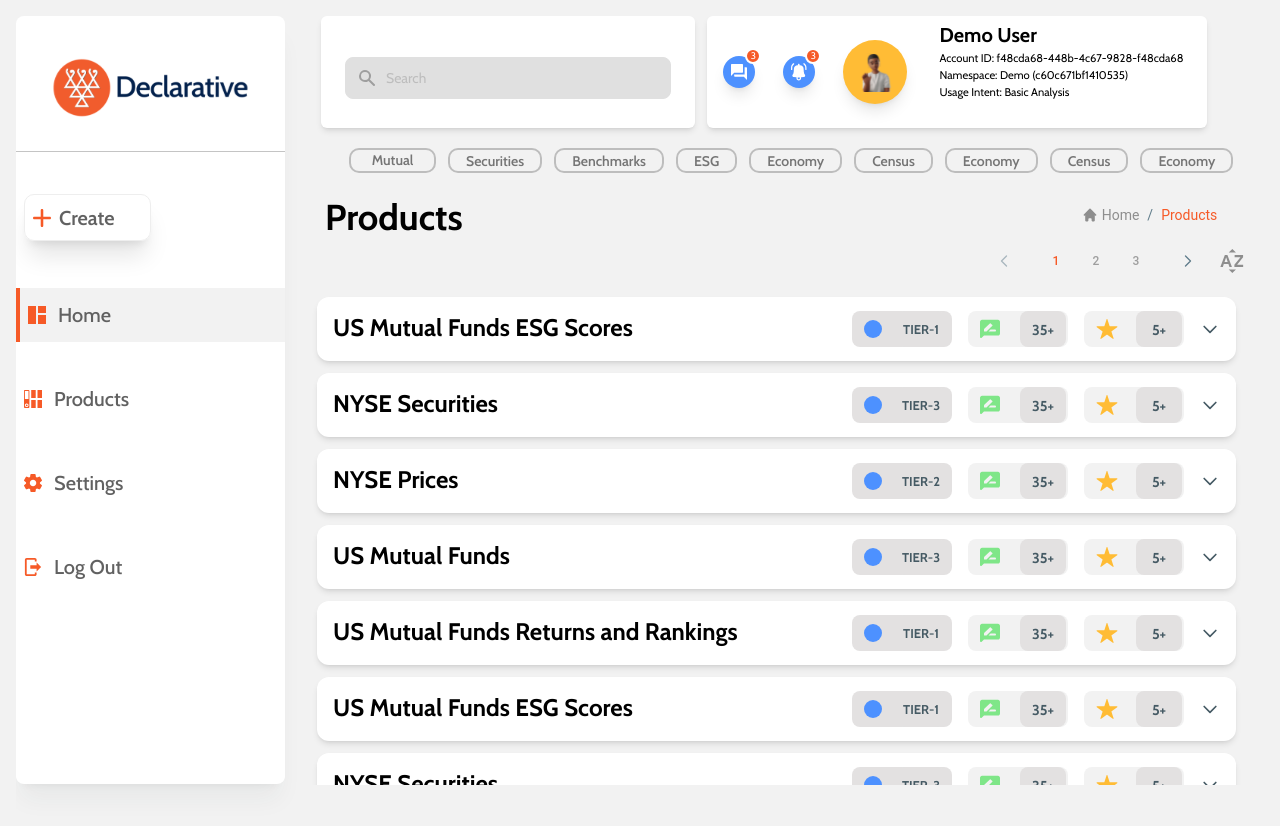
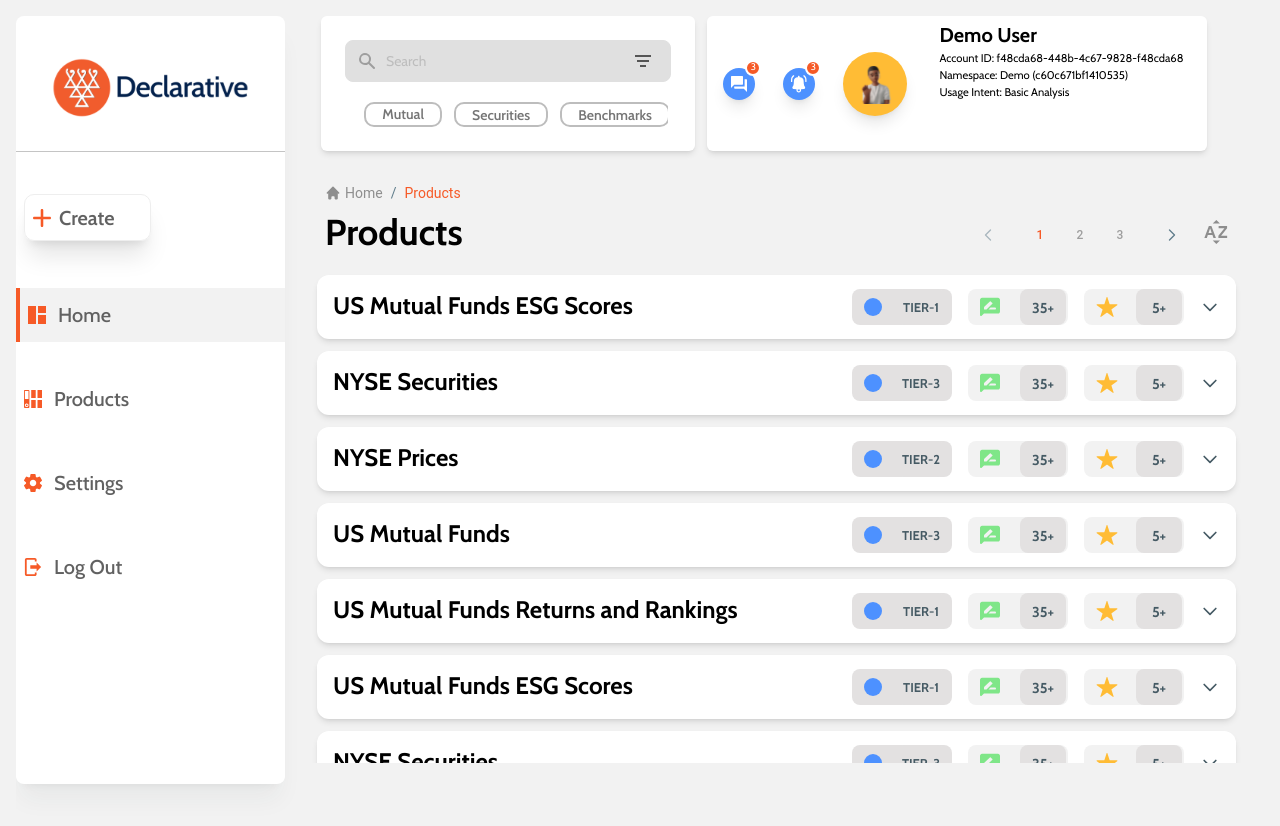
Before and after one commit to Umang1302/declarative, a Next.js app: page / in a window 1280 px wide. Shown: the top 826 px of the page. Built offline with nearby package versions, Linux system fonts and the light colour scheme.

Commit message:
desktop updated

```diff
--- a/src/app/layout.tsx
+++ b/src/app/layout.tsx
@@ -28,11 +28,11 @@ export default function RootLayout({
           <div className="flex h-[96vh]">
             <Sidebar active={active} setActive={setActive} />
           </div>
-          <div className="h-full w-full pl-6 4xl:px-[10%] max-w-[2018px] 5xl:mx-[5%] overflow-x-auto">
-            <div className="flex w-full h-[14vh] max-h-[130px] mx-3 mb-3">
+          <div className="h-full w-[98%] pl-6 4xl:px-[10%] max-w-[2018px] 5xl:mx-[5%] overflow-x-auto">
+            <div className="flex w-full mx-3 mb-3">
               <Navsearchbar />
             </div>
-            <div className="h-[83vh] w-full">{children}</div>
+            <div className="h-[80vh] w-full">{children}</div>
           </div>
         </div>
       </body>
--- a/src/app/page.tsx
+++ b/src/app/page.tsx
@@ -1,9 +1,7 @@
 "use client";
 
 import Hero from "@/components/dashboard/Hero";
-import LabelSection from "@/components/dashboard/LabelSection";
-import { Breadcrumbs, Button, IconButton } from "@material-tailwind/react";
-import { ChevronLeftIcon, ChevronRightIcon } from "@heroicons/react/24/outline";
+
 import ShowcaseProduct from "../components/dashboard/ShowcaseProduct";
 import { Cabin } from "next/font/google";
 import React from "react";
@@ -18,27 +16,16 @@ export default function Dashboard() {
   const [active, setActive] = React.useState(1);
   const dataLength = jsonData.data.length;
   const [prodData, setProdData] = React.useState<any>();
-  const [sort, setSort] = React.useState<boolean>(false);
 
-  const getItemProps = (index: any) =>
-    ({
-      // variant: active === index ? "filled" : "text",
-      // color: active === index ? "blue" : "blue-gray",
-      onClick: () => setActive(index),
-      className: `rounded-full shadow-none bg-transparent hover:bg-transparent hover:shadow-none ${
-        active === index ? "text-[#F65A27]" : "text-gray-500"
-      }`,
-    } as any);
-
-  const next = () => {
-    if (active === 5) return;
-    setActive(active + 1);
-  };
-
-  const prev = () => {
-    if (active === 1) return;
-    setActive(active - 1);
-  };
+  // const getItemProps = (index: any) =>
+  //   ({
+  //     // variant: active === index ? "filled" : "text",
+  //     // color: active === index ? "blue" : "blue-gray",
+  //     onClick: () => setActive(index),
+  //     className: `rounded-full shadow-none bg-transparent hover:bg-transparent hover:shadow-none ${
+  //       active === index ? "text-[#F65A27]" : "text-gray-500"
+  //     }`,
+  //   } as any);
 
   React.useEffect(() => {
     setTimeout(() => {
@@ -59,31 +46,31 @@ export default function Dashboard() {
     }
   }, [active]);
 
-  const sortFunctionality = () => {
-    if (!sort) {
-      setSort(true);
-    } else {
-      setSort(false);
-    }
+  // const sortFunctionality = () => {
+  //   if (!sort) {
+  //     setSort(true);
+  //   } else {
+  //     setSort(false);
+  //   }
 
-    const start = (active - 1) * 10;
-    const end = active * 10;
-    const currentData = jsonData.data.slice(start, end);
-    if (!sort) {
-      let sortedData = currentData.sort((a, b) =>
-        a.name > b.name
-          ? 1
-          : a.name === b.name
-          ? a.name > b.name
-            ? 1
-            : -1
-          : -1
-      );
-      setProdData(sortedData);
-    } else {
-      setProdData(currentData);
-    }
-  };
+  //   const start = (active - 1) * 10;
+  //   const end = active * 10;
+  //   const currentData = jsonData.data.slice(start, end);
+  //   if (!sort) {
+  //     let sortedData = currentData.sort((a, b) =>
+  //       a.name > b.name
+  //         ? 1
+  //         : a.name === b.name
+  //         ? a.name > b.name
+  //           ? 1
+  //           : -1
+  //         : -1
+  //     );
+  //     setProdData(sortedData);
+  //   } else {
+  //     setProdData(currentData);
+  //   }
+  // };
 
   if (loading) {
     return (
@@ -92,11 +79,17 @@ export default function Dashboard() {
   } else {
     return (
       <div className={`w-full mt-5 ${cabin.className}`}>
-        <LabelSection />
+        {/* <LabelSection /> */}
 
-        <Hero />
+        <Hero
+          active={active}
+          setActive={setActive}
+          jsonData={jsonData}
+          dataLength={dataLength}
+          setProdData={setProdData}
+        />
 
-        <div className="flex w-full justify-end items-center max-w-[1560px]">
+        {/* <div className="flex w-full justify-end items-center max-w-[1560px]">
           <Button
             variant="text"
             color="blue-gray"
@@ -133,7 +126,7 @@ export default function Dashboard() {
           >
             <Image alt="" src="/sort.svg" fill />
           </div>
-        </div>
+        </div> */}
         <ShowcaseProduct page={active} prodData={prodData} />
       </div>
     );
--- a/src/components/common/NavSearchbar.tsx
+++ b/src/components/common/NavSearchbar.tsx
@@ -4,6 +4,7 @@ import React from "react";
 import { Card, CardBody, Input, Typography } from "@material-tailwind/react";
 
 import NavUserArea from "./NavUserArea";
+import LabelSection from "../dashboard/LabelSection";
 
 export default function Navsearchbar() {
   return (
@@ -12,7 +13,7 @@ export default function Navsearchbar() {
         // className="md:w-[42vw] w-[50vw] max-w-[2000px] 3xl:w-[1000px] h-full min-h-[6.5rem] rounded-md mr-3 4xl:px-5">
         className="lg:w-[40%] xl:w-[60%] 3xl:w-[70%] h-full max-w-[1080px] min-h-[6.5rem] rounded-md mr-3 4xl:px-5"
       >
-        <CardBody className="mt-3 w-full h-full flex justify-center items-center">
+        <CardBody className="w-full h-full flex flex-col justify-center items-center">
           <div className="relative w-full">
             <div className="absolute inset-y-0 left-0 flex items-center pl-3 pointer-events-none">
               <svg
@@ -36,7 +37,21 @@ export default function Navsearchbar() {
               // className="bg-gray-300 border border-gray-300 text-black text-sm rounded-lg focus:ring-blue-500 focus:border-blue-500 block  dark:bg-gray-700 dark:border-gray-600 dark:placeholder-black dark:text-white dark:focus:ring-blue-500 dark:focus:border-blue-500"
               placeholder="Search"
             />
+            <div className="absolute inset-y-0 right-5 flex items-center pl-3 pointer-events-none">
+              <svg
+                width="16"
+                height="12"
+                viewBox="0 0 16 12"
+                fill="none"
+                xmlns="http://www.w3.org/2000/svg"
+              >
+                <rect width="16" height="2" fill="#555555" />
+                <rect x="2" y="5" width="12" height="2" fill="#555555" />
+                <rect x="5" y="10" width="6" height="2" fill="#555555" />
+              </svg>
+            </div>
           </div>
+          <LabelSection />
         </CardBody>
       </Card>
       <NavUserArea />
--- a/src/components/common/NavUserArea.tsx
+++ b/src/components/common/NavUserArea.tsx
@@ -35,7 +35,7 @@ export default function NavSearchbar() {
   return (
     <Card
       // className={`w-[40vw] lg:w-[410px] 2xl:w-[500px] 3xl:w-[460px] 4xl:w-[600px] h-full min-h-[6.5rem] rounded-md px-4 py-2 ${cabin.className}`}
-      className={`lg:w-[60%] xl:w-[30%] min-w-[450px] max-w-[500px] h-full min-h-[6.5rem] rounded-md px-4 py-2 ${cabin.className}`}
+      className={`lg:w-[60%] xl:w-[30%] min-w-[450px] max-w-[500px] min-h-[6.5rem] rounded-md px-4 py-2 ${cabin.className}`}
     >
       <div className="flex w-full h-full">
         <div className="flex items-center justify-around w-[70%] h-full">
--- a/src/components/dashboard/Hero.tsx
+++ b/src/components/dashboard/Hero.tsx
@@ -1,21 +1,76 @@
 "use client";
 
-import { Breadcrumbs } from "@material-tailwind/react";
+import React from "react";
 import { Cabin } from "next/font/google";
 import Image from "next/image";
 import Link from "next/link";
+import LabelSection from "@/components/dashboard/LabelSection";
+import { Breadcrumbs, Button, IconButton } from "@material-tailwind/react";
+import { ChevronLeftIcon, ChevronRightIcon } from "@heroicons/react/24/outline";
+import jsonData from "../../../data.json";
+
 const cabin = Cabin({ subsets: ["latin"] });
 
-export default function Hero() {
+export default function Hero({
+  active,
+  setActive,
+  jsonData,
+  dataLength,
+  setProdData,
+}: any) {
+  const [sort, setSort] = React.useState<boolean>(false);
+
+  const getItemProps = (index: any) =>
+    ({
+      // variant: active === index ? "filled" : "text",
+      // color: active === index ? "blue" : "blue-gray",
+      onClick: () => setActive(index),
+      className: `rounded-full shadow-none bg-transparent hover:bg-transparent hover:shadow-none ${
+        active === index ? "text-[#F65A27]" : "text-gray-500"
+      }`,
+    } as any);
+
+  const next = () => {
+    if (active === 5) return;
+    setActive(active + 1);
+  };
+
+  const prev = () => {
+    if (active === 1) return;
+    setActive(active - 1);
+  };
+
+  const sortFunctionality = () => {
+    if (!sort) {
+      setSort(true);
+    } else {
+      setSort(false);
+    }
+
+    const start = (active - 1) * 10;
+    const end = active * 10;
+    const currentData = jsonData.data.slice(start, end);
+    if (!sort) {
+      let sortedData = currentData.sort((a: any, b: any) =>
+        a.name > b.name
+          ? 1
+          : a.name === b.name
+          ? a.name > b.name
+            ? 1
+            : -1
+          : -1
+      );
+      setProdData(sortedData);
+    } else {
+      setProdData(currentData);
+    }
+  };
+
   return (
-    <div
-      className={`mt-5 mx-3 p-1 flex w-[98%]  justify-between ${cabin.className}`}
-    >
-      <div className="w-[70%]">
-        <h1 className="font-bold text-4xl">Products</h1>
-      </div>
-
-      <Breadcrumbs className="bg-transparent ">
+    <div className={`mt-5 mx-3 flex p-1 w-[98%]${cabin.className}`}>
+      <div>
+        <div className="w-full  ml-[-1rem]">
+          <Breadcrumbs className=" bg-transparent w-full ">
             <Link href="/" className="flex text-[#8E8E8E]">
               <svg
                 xmlns="http://www.w3.org/2000/svg"
@@ -33,5 +88,52 @@ export default function Hero() {
             </Link>
           </Breadcrumbs>
         </div>
+
+        <div className="w-[70%]">
+          <h1 className="font-bold text-4xl">Products</h1>
+        </div>
+      </div>
+
+      <div className="flex w-full h-[80px] justify-end items-end">
+        <Button
+          variant="text"
+          color="blue-gray"
+          className="flex items-center gap-2 rounded-full"
+          onClick={prev}
+          disabled={active === 1}
+        >
+          <ChevronLeftIcon strokeWidth={2} className="h-4 w-4" />
+        </Button>
+        <div className="items-center gap-2">
+          {[...Array(Math.ceil(dataLength / 10))].map((v, i) => {
+            return (
+              <IconButton key={i + 1} {...getItemProps(i + 1)}>
+                <p className="">{i + 1}</p>
+              </IconButton>
+            );
+          })}
+        </div>
+        <Button
+          variant="text"
+          color="blue-gray"
+          className="flex items-center gap-2 rounded-full"
+          onClick={next}
+          disabled={active === Math.ceil(dataLength / 6)}
+        >
+          <ChevronRightIcon strokeWidth={2} className="h-4 w-4" />
+        </Button>
+        <div className="h-full pt-[2.8rem]">
+          <div
+            className="relative w-6 h-6"
+            onClick={() => {
+              console.log("clicked");
+              sortFunctionality();
+            }}
+          >
+            <Image alt="" src="/sort.svg" fill />
+          </div>
+        </div>
+      </div>
+    </div>
   );
 }
--- a/src/components/dashboard/LabelSection.tsx
+++ b/src/components/dashboard/LabelSection.tsx
@@ -38,7 +38,7 @@ export default function LabelSection() {
       label: "Census",
     },
     {
-      id: 5,
+      id: 6,
       label: "Economy",
     },
   ];
@@ -60,7 +60,7 @@ export default function LabelSection() {
   // }
 
   return (
-    <div className="mt-5 w-[98%] min-w-[800px] overflow-x-auto overflow-y-hidden ml-6 h-full">
+    <div className="mt-5 w-[98%] overflow-x-auto overflow-y-hidden h-full">
       <div className="flex h-full gap-x-3 w-full px-4">
         {label.map((element, i) => (
           <button
--- a/src/components/dashboard/ShowcaseProduct.tsx
+++ b/src/components/dashboard/ShowcaseProduct.tsx
@@ -194,7 +194,7 @@ export default function ShowcaseProduct({ page, prodData }: any) {
                             {label.map((element, i) => (
                               <button
                                 key={i}
-                                className={`rounded-[10px] h-[25px] px-4 border-gray-400 border-[2px] text-[24px]
+                                className={`rounded-[10px] h-[25px] px-4 border-gray-400 border-[2px] text-sm
          text-gray-600 font-[600] ${cabin.className}`}
                               >
                                 {element.label}
```
Also changed, not shown: src/components/product/ProfileTab.tsx (+6 -4 lines). Lines whose indentation alone changed are shown as unchanged.
